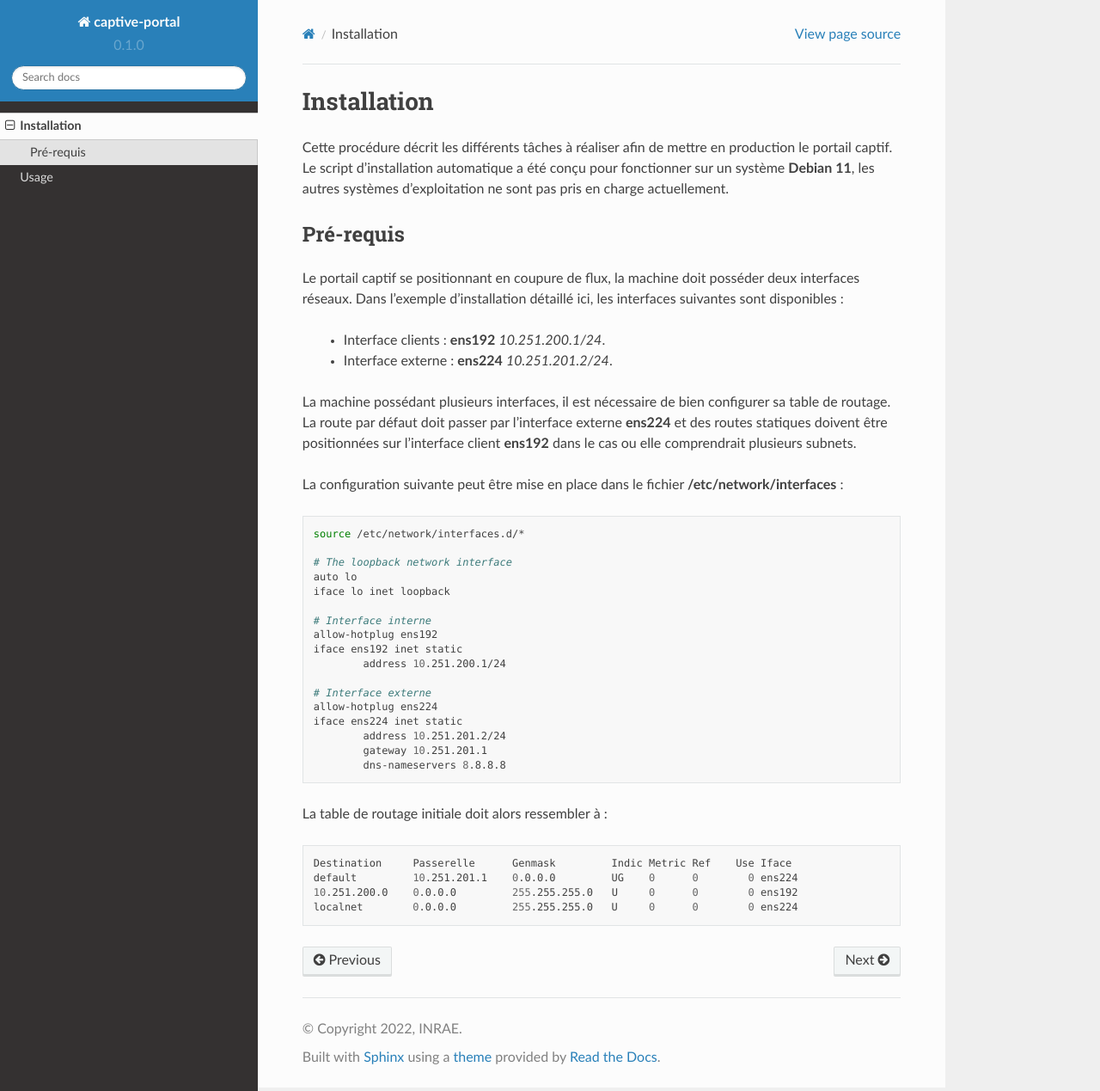
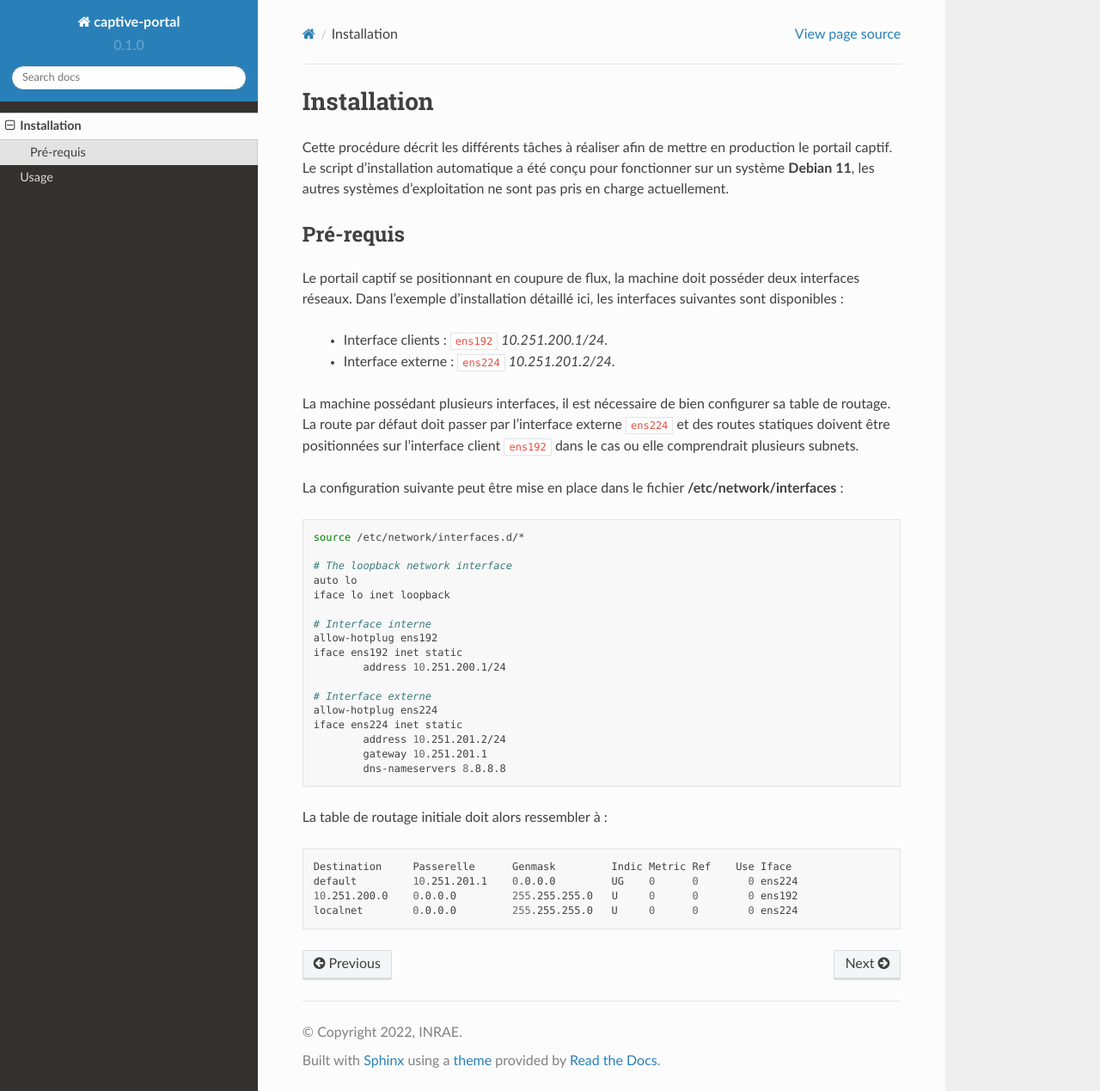
Before and after one commit to ayashisunyday/eduauth, a Sphinx documentation site: the page built from docs/source/installation.rst, in a window 1280 px wide and 1269 px high. Shown: the whole window at 86% size. Built offline with Sphinx 7.4.7 and the Read the Docs theme 2.0.0, drawn with Linux system fonts in a browser that asks for light colours.

```diff
--- a/docs/source/installation.rst
+++ b/docs/source/installation.rst
@@ -8,10 +8,10 @@ Pré-requis
 
 Le portail captif se positionnant en coupure de flux, la machine doit posséder deux interfaces réseaux. Dans l'exemple d'installation détaillé ici, les interfaces suivantes sont disponibles :
 
- - Interface clients : **ens192** *10.251.200.1/24*.
- - Interface externe : **ens224** *10.251.201.2/24*.
+ - Interface clients : ``ens192`` *10.251.200.1/24*.
+ - Interface externe : ``ens224`` *10.251.201.2/24*.
 
-La machine possédant plusieurs interfaces, il est nécessaire de bien configurer sa table de routage. La route par défaut doit passer par l'interface externe **ens224** et des routes statiques doivent être positionnées sur l'interface client **ens192** dans le cas ou elle comprendrait plusieurs subnets.
+La machine possédant plusieurs interfaces, il est nécessaire de bien configurer sa table de routage. La route par défaut doit passer par l'interface externe ``ens224`` et des routes statiques doivent être positionnées sur l'interface client ``ens192`` dans le cas ou elle comprendrait plusieurs subnets.
 
 La configuration suivante peut être mise en place dans le fichier **/etc/network/interfaces** :
 
```
